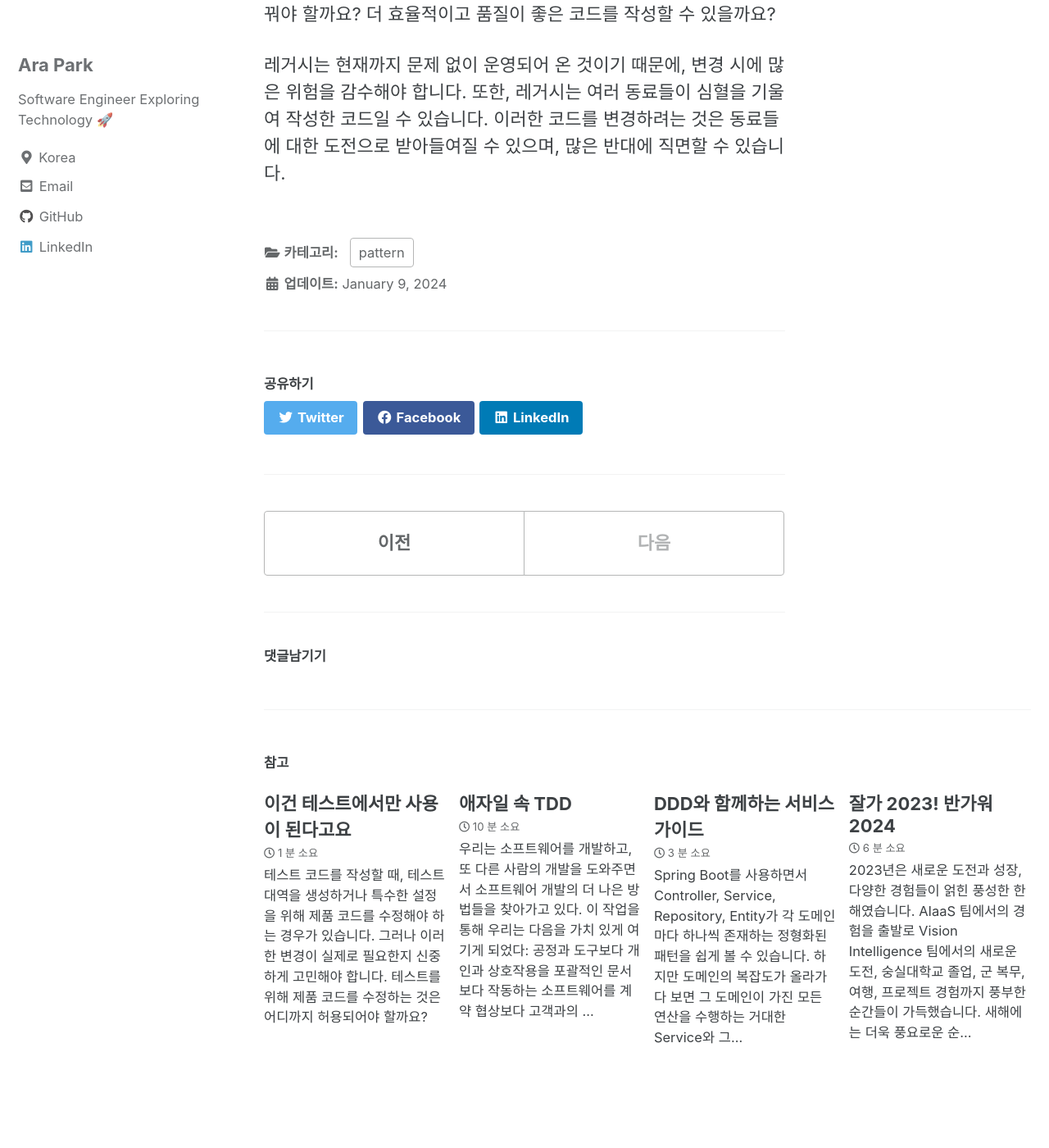
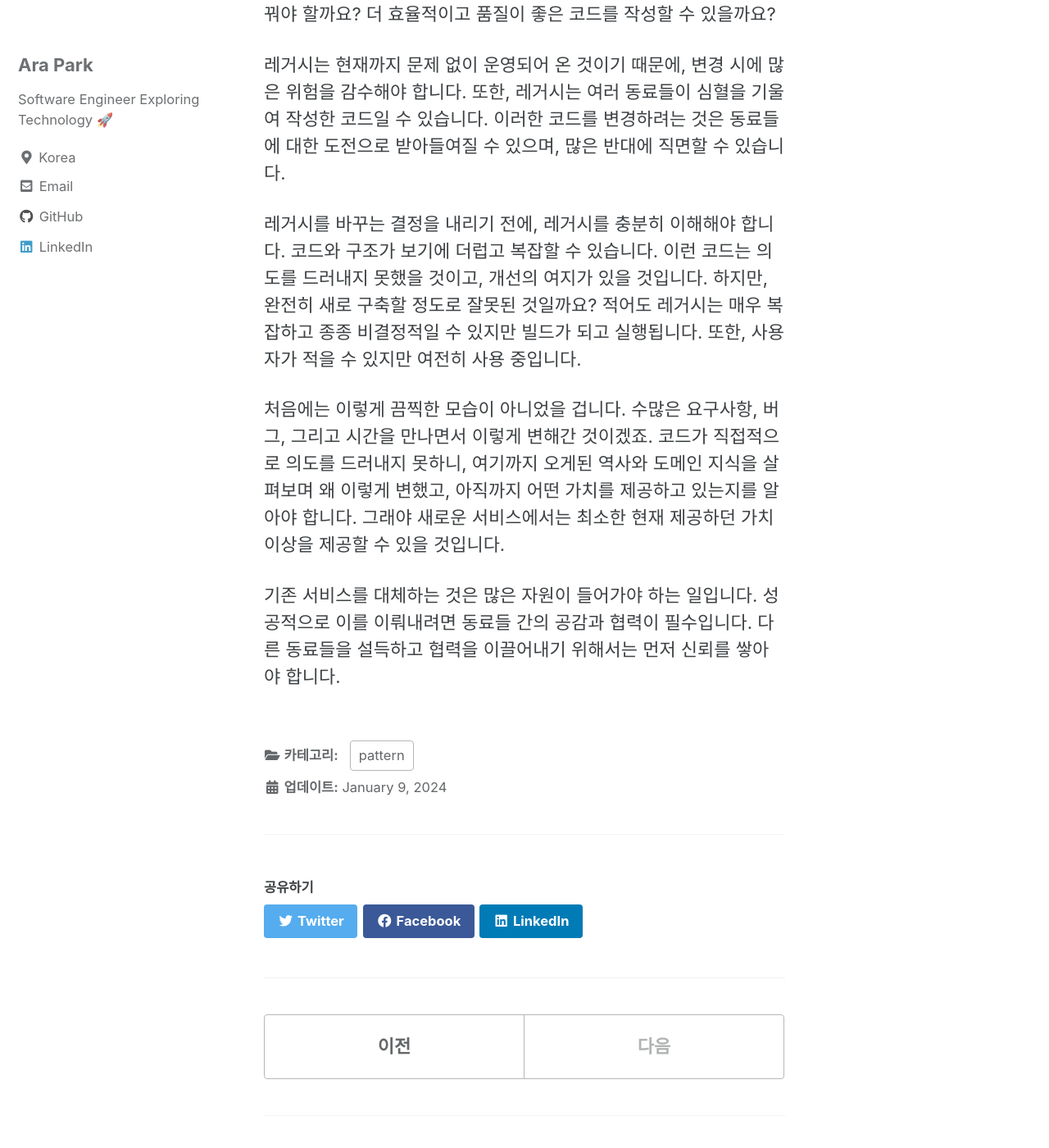
Before and after one commit to siyul-park/siyul-park.github.io, a Jekyll site: the page built from _posts/2024-01-09-live-with-lagacy.md, in a window 1280 px wide and 1400 px high, scrolled down 1736 px. Shown: the whole window at 82% size. Built offline with Jekyll 4.4.1, drawn with Linux system fonts in a browser that asks for light colours; cached includes are drawn as plain includes; comment, search, counter and statistics services are not loaded.

Commit message:
draft: 정말 바꿔야 할까요

```diff
--- a/_posts/2024-01-09-live-with-lagacy.md
+++ b/_posts/2024-01-09-live-with-lagacy.md
@@ -30,3 +30,9 @@ categories: pattern
 레거시가 조직에게 제공하는 가치와 안정성을 고려해보며 정말로 레거시를 바꿔야 하는지 다시 한 번 신중히 고민해봅시다. 레거시를 정말 바꿔야 할까요? 더 효율적이고 품질이 좋은 코드를 작성할 수 있을까요?
 
 레거시는 현재까지 문제 없이 운영되어 온 것이기 때문에, 변경 시에 많은 위험을 감수해야 합니다. 또한, 레거시는 여러 동료들이 심혈을 기울여 작성한 코드일 수 있습니다. 이러한 코드를 변경하려는 것은 동료들에 대한 도전으로 받아들여질 수 있으며, 많은 반대에 직면할 수 있습니다.
+
+레거시를 바꾸는 결정을 내리기 전에, 레거시를 충분히 이해해야 합니다. 코드와 구조가 보기에 더럽고 복잡할 수 있습니다. 이런 코드는 의도를 드러내지 못했을 것이고, 개선의 여지가 있을 것입니다. 하지만, 완전히 새로 구축할 정도로 잘못된 것일까요? 적어도 레거시는 매우 복잡하고 종종 비결정적일 수 있지만 빌드가 되고 실행됩니다. 또한, 사용자가 적을 수 있지만 여전히 사용 중입니다.
+
+처음에는 이렇게 끔찍한 모습이 아니었을 겁니다. 수많은 요구사항, 버그, 그리고 시간을 만나면서 이렇게 변해간 것이겠죠. 코드가 직접적으로 의도를 드러내지 못하니, 여기까지 오게된 역사와 도메인 지식을 살펴보며 왜 이렇게 변했고, 아직까지 어떤 가치를 제공하고 있는지를 알아야 합니다. 그래야 새로운 서비스에서는 최소한 현재 제공하던 가치 이상을 제공할 수 있을 것입니다.
+
+기존 서비스를 대체하는 것은 많은 자원이 들어가야 하는 일입니다. 성공적으로 이를 이뤄내려면 동료들 간의 공감과 협력이 필수입니다. 다른 동료들을 설득하고 협력을 이끌어내기 위해서는 먼저 신뢰를 쌓아야 합니다.
```
